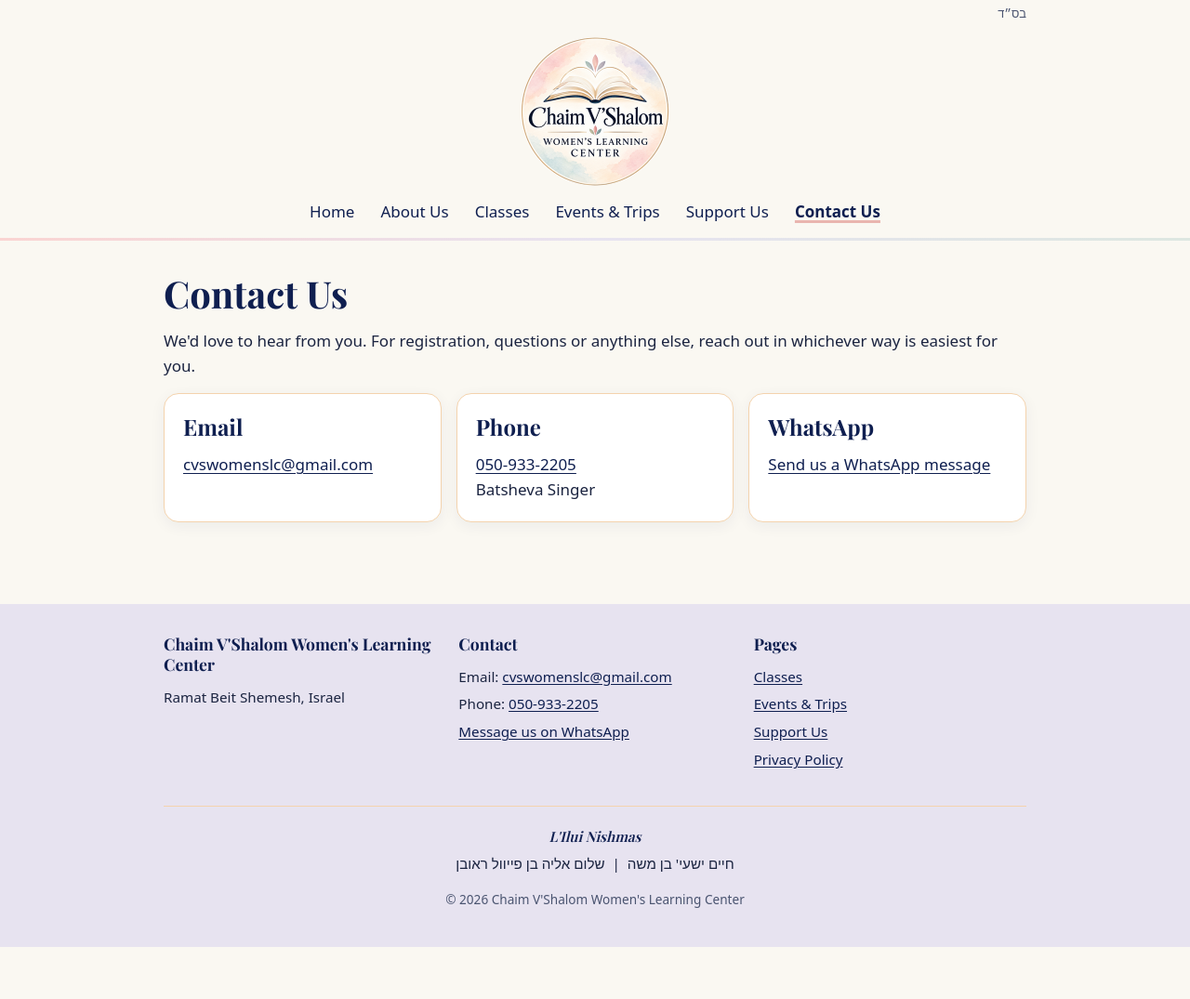
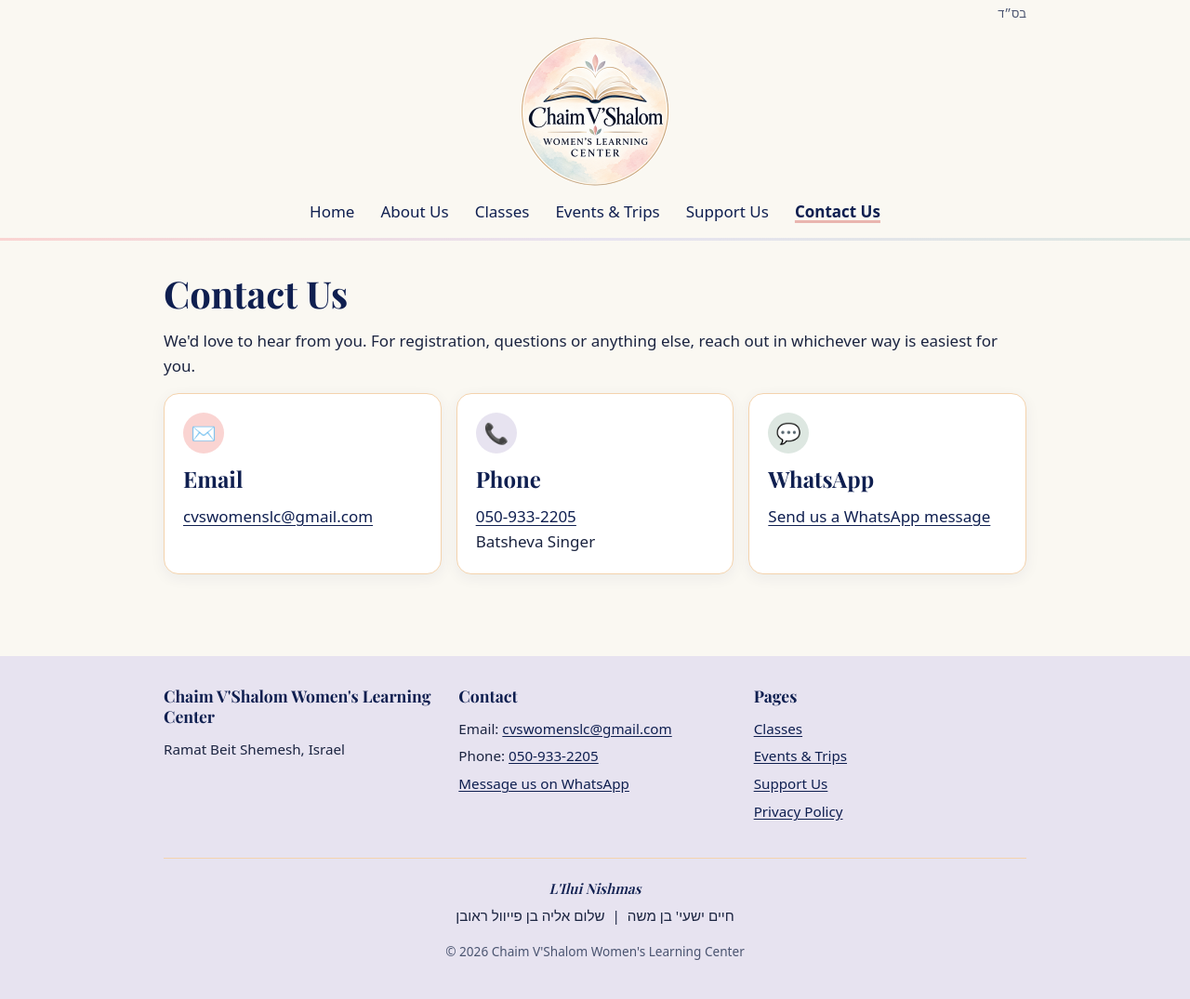
Before and after one commit to mos26613/ChaimVshalom, a Jekyll site: the page built from contact.html, in a window 1280 px wide. Shown: the whole page at 93% size. Built offline with Jekyll 4.4.1, drawn with Linux system fonts in a browser that asks for light colours; some web fonts are replaced; before the commit the page ends 1019 px from its top, so only the background shows below that.

Commit message:
Upgrade 3: little icons on cards and class details
Cards on the Home and Contact pages start with an emoji in a pastel
circle, and the class detail labels (When, Time, Where, Price) get a
small emoji. Icons are decorative (aria-hidden) so screen readers read
only the text.

Co-Authored-By: Claude Opus 5.5 <noreply@anthropic.com>
Claude-Session: https://claude.ai/code/session_011TyGoYBZmHuJ2s6fCWnYGE

```diff
--- a/contact.html
+++ b/contact.html
@@ -8,14 +8,17 @@ description: "Contact Chaim V'Shalom Women's Learning Center."
 
       <section class="section card-grid card-grid--3">
         <div class="card">
+          <span class="card-icon" aria-hidden="true">✉️</span>
           <h2>Email</h2>
           <p><a href="mailto:cvswomenslc@gmail.com">cvswomenslc@gmail.com</a></p>
         </div>
         <div class="card">
+          <span class="card-icon card-icon--lavender" aria-hidden="true">📞</span>
           <h2>Phone</h2>
           <p><a href="tel:+972509332205">050&#8209;933&#8209;2205</a><br>Batsheva Singer</p>
         </div>
         <div class="card">
+          <span class="card-icon card-icon--sage" aria-hidden="true">💬</span>
           <h2>WhatsApp</h2>
           <p><a href="https://wa.me/972509332205" target="_blank" rel="noopener">Send us a WhatsApp message</a></p>
         </div>
--- a/css/style.css
+++ b/css/style.css
@@ -347,6 +347,27 @@ main {
   margin: 0 0 0.75rem;
 }
 
+/* A small emoji before each detail label (When, Time, Where, Price) */
+.details-icon {
+  margin-right: 0.4rem;
+}
+
+/* An emoji in a pastel circle at the top of a card */
+.card-icon {
+  display: inline-flex;
+  align-items: center;
+  justify-content: center;
+  width: 2.75rem;
+  height: 2.75rem;
+  margin-bottom: 0.75rem;
+  border-radius: 50%;
+  background: var(--color-blush);
+  font-size: 1.35rem;
+}
+
+.card-icon--lavender { background: var(--color-lavender); }
+.card-icon--sage { background: var(--color-sage); }
+
 /* Short extra notes (e.g. "Wheelchair accessible"), one per line in an elegant italic */
 .highlights {
   list-style: none;
--- a/index.html
+++ b/index.html
@@ -20,11 +20,13 @@ description: "Chaim V'Shalom Women's Learning Center \u2014 Torah classes for wo
 
       <section class="section card-grid">
         <div class="card">
+          <span class="card-icon" aria-hidden="true">📖</span>
           <h2>Who we are</h2>
           <p class="placeholder">A few sentences about the center will go here.</p>
           <p><a href="about.html">About us &rarr;</a></p>
         </div>
         <div class="card">
+          <span class="card-icon card-icon--lavender" aria-hidden="true">🗓️</span>
           <h2>Events &amp; trips</h2>
           <p class="placeholder">A short line about upcoming events will go here.</p>
           <p><a href="events.html">See events &rarr;</a></p>
```
Also changed, not shown: classes.html (+4 -4 lines).
